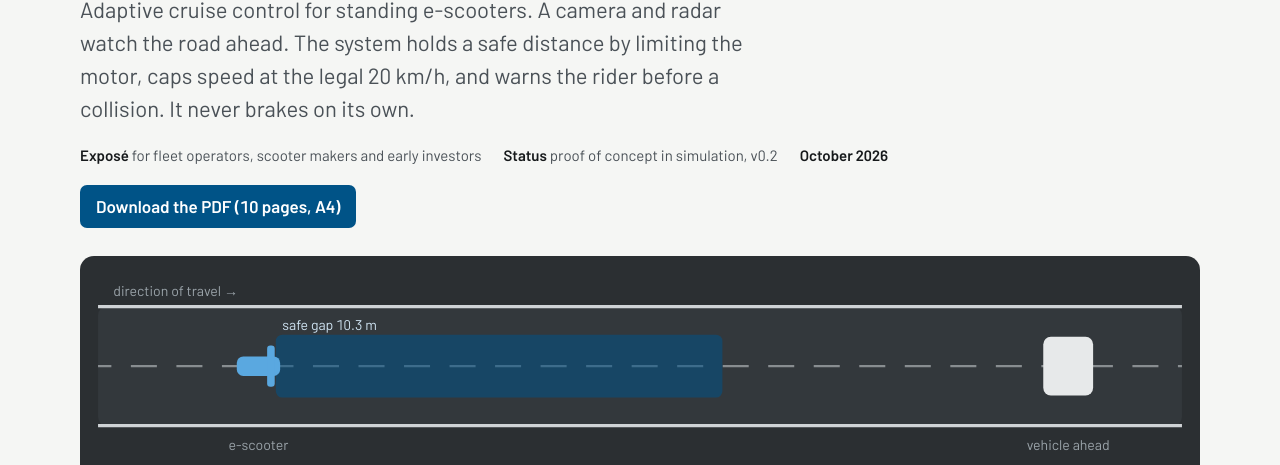
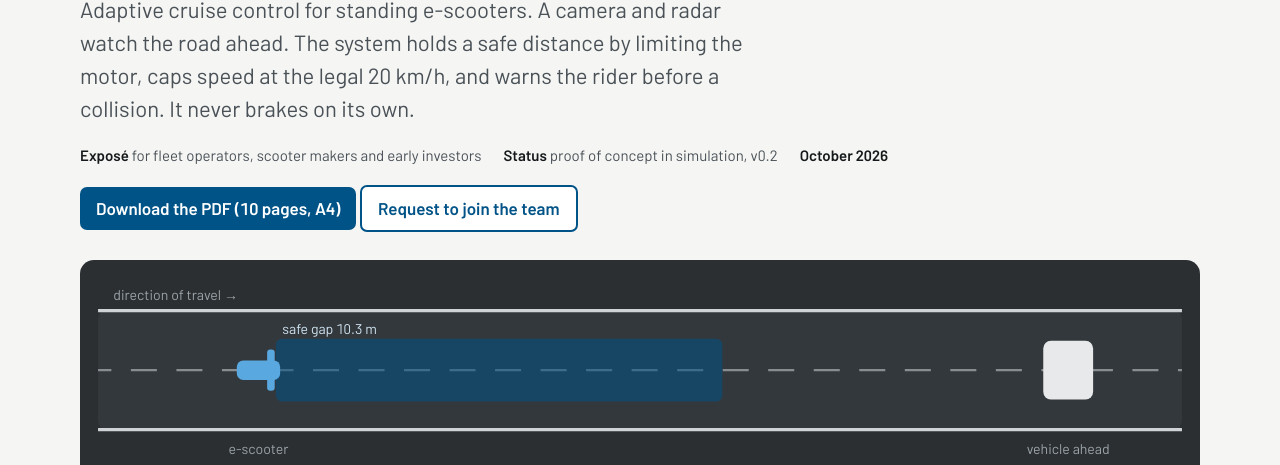
Before and after one commit to karimsamy11/scooter-acc-expose, a plain HTML site: page index.html in a window 1280 px wide. Shown: the part 310-775 px from the top of the page. Drawn offline with nearby package versions, Linux system fonts and the light colour scheme.

Commit message:
Add access-request form and owner-approval workflow; Request to join links
Co-Authored-By: Claude Opus 5.5 <noreply@anthropic.com>

```diff
--- a/index.html
+++ b/index.html
@@ -145,7 +145,7 @@ th{font-weight:600;color:var(--ink-2);font-size:13.5px}
     <h1>Keeps the gap.<br>Leaves the brakes to the rider.</h1>
     <p class="lead">Adaptive cruise control for standing e-scooters. A camera and radar watch the road ahead. The system holds a safe distance by limiting the motor, caps speed at the legal 20&nbsp;km/h, and warns the rider before a collision. It never brakes on its own.</p>
     <div class="meta"><span><b>Exposé</b> for fleet operators, scooter makers and early investors</span><span><b>Status</b> proof of concept in simulation, v0.2</span><span><b>October 2026</b></span></div>
-    <div><a class="pdfbtn" href="Scooter_ACC_Expose.pdf">Download the PDF (10 pages, A4)</a></div>
+    <div><a class="pdfbtn" href="Scooter_ACC_Expose.pdf">Download the PDF (10 pages, A4)</a> <a class="pdfbtn" style="background:var(--surface);color:var(--road-blue);border:2px solid var(--road-blue)" href="https://github.com/karimsamy11/scooter-acc-expose/issues/new?template=access-request.yml">Request to join the team</a></div>
   </div>
   <figure class="lanebox" style="margin:0" aria-label="Animated top view of an e-scooter following a vehicle that brakes hard">
     <svg id="lane" viewBox="0 0 1000 170" role="img" aria-labelledby="laneTitle"><title id="laneTitle">Top view of a bike lane. The e-scooter keeps a safe-gap zone to the vehicle ahead; when the vehicle brakes hard the zone shrinks and turns yellow as the warning fires.</title></svg>
```
Also changed, not shown: 4 other files.
